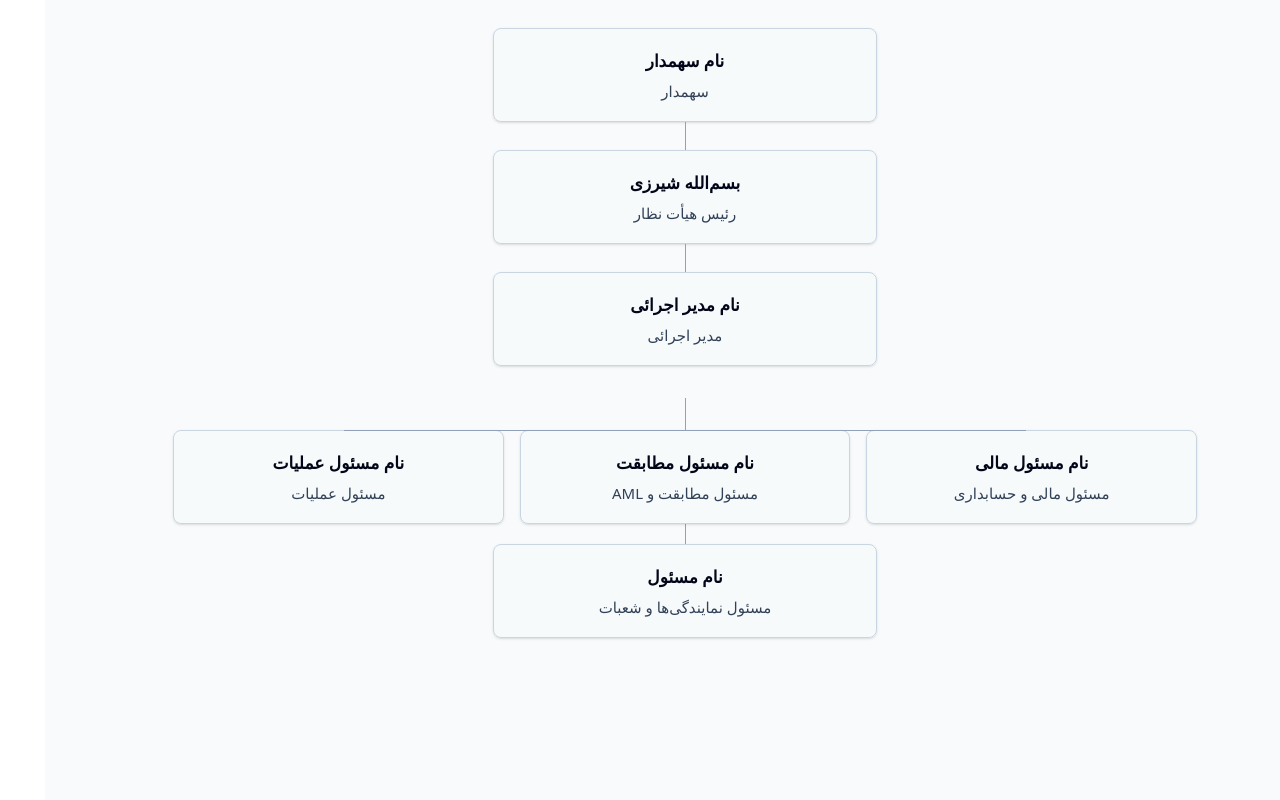
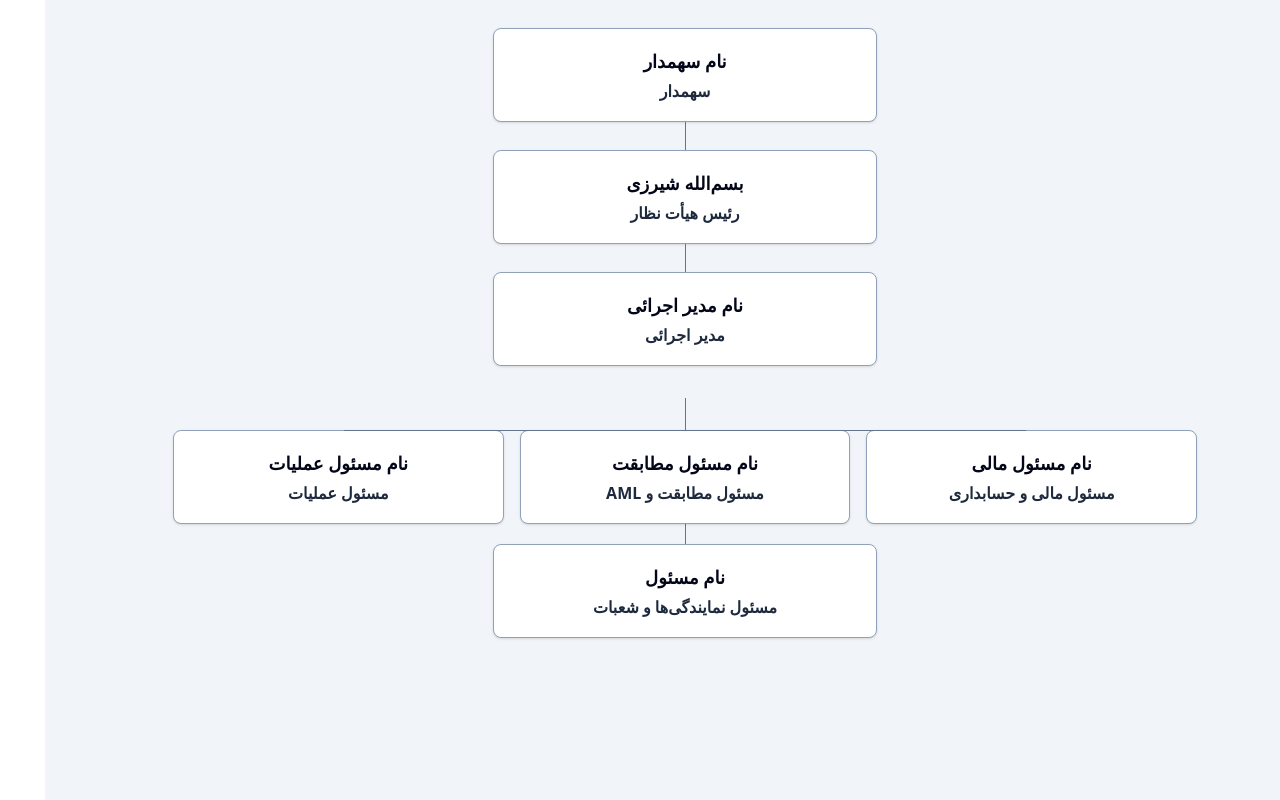
Before and after one commit to Norani375/Manochehr-norani, a Next.js app: page /dab-organization-chart in a window 1280 px wide. Built offline with nearby package versions, Linux system fonts and the light colour scheme; no server answers.

Commit message:
fix: improve organization chart text contrast and readability

```diff
--- a/components/DabOrganizationChartStandardForm.tsx
+++ b/components/DabOrganizationChartStandardForm.tsx
@@ -40,7 +40,7 @@ export default function DabOrganizationChartStandardForm({ companyId = 'default'
   const get = (id: string) => nodes.find((item) => item.id === id);
 
   return (
-    <main dir="rtl" className="min-h-screen bg-slate-50 px-3 py-5 text-slate-950 sm:px-5 sm:py-7 print:bg-white print:p-0">
+    <main dir="rtl" className="min-h-screen bg-slate-100 px-3 py-5 text-slate-950 sm:px-5 sm:py-7 print:bg-white print:p-0">
       <section className="mx-auto w-full max-w-6xl print:max-w-none">
         <div className="mx-auto w-full max-w-5xl">
           <ChartCard node={get('shareholders')} onChange={updateNode} />
@@ -50,8 +50,8 @@ export default function DabOrganizationChartStandardForm({ companyId = 'default'
           <ChartCard node={get('management')} onChange={updateNode} />
 
           <div className="relative mt-7 pt-7 sm:mt-8 sm:pt-8 print:mt-5 print:pt-5">
-            <div className="absolute left-1/2 top-0 h-7 w-px bg-slate-400 sm:h-8 print:h-5" aria-hidden="true" />
-            <div className="absolute left-[16.666%] right-[16.666%] top-7 h-px bg-slate-400 sm:top-8 print:top-5" aria-hidden="true" />
+            <div className="absolute left-1/2 top-0 h-7 w-px bg-slate-500 sm:h-8 print:h-5" aria-hidden="true" />
+            <div className="absolute left-[16.666%] right-[16.666%] top-7 h-px bg-slate-500 sm:top-8 print:top-5" aria-hidden="true" />
             <div className="grid grid-cols-1 gap-3 sm:grid-cols-3 sm:gap-4 print:grid-cols-3 print:gap-3">
               <ChartCard node={get('finance')} onChange={updateNode} />
               <ChartCard node={get('compliance')} onChange={updateNode} />
@@ -59,7 +59,7 @@ export default function DabOrganizationChartStandardForm({ companyId = 'default'
             </div>
           </div>
 
-          <div className="mx-auto h-5 w-px bg-slate-400 print:h-4" aria-hidden="true" />
+          <div className="mx-auto h-5 w-px bg-slate-500 print:h-4" aria-hidden="true" />
           <ChartCard node={get('branches')} onChange={updateNode} />
         </div>
       </section>
@@ -77,25 +77,25 @@ export default function DabOrganizationChartStandardForm({ companyId = 'default'
 }
 
 function VerticalLine() {
-  return <div className="mx-auto h-6 w-px bg-slate-400 sm:h-7 print:h-5" aria-hidden="true" />;
+  return <div className="mx-auto h-6 w-px bg-slate-500 sm:h-7 print:h-5" aria-hidden="true" />;
 }
 
 function ChartCard({ node, onChange }: { node?: OrgNode; onChange: (id: string, field: 'role' | 'name', value: string) => void }) {
   if (!node) return null;
 
   return (
-    <article className="mx-auto flex min-h-[86px] w-full max-w-sm flex-col justify-center rounded-lg border border-slate-300 bg-slate-50/80 px-4 py-3 text-center shadow-sm transition-colors hover:border-slate-400 hover:bg-white sm:min-h-[94px] sm:px-5 print:min-h-0 print:rounded-none print:border-slate-400 print:bg-white print:px-3 print:py-2 print:shadow-none">
+    <article className="mx-auto flex min-h-[86px] w-full max-w-sm flex-col justify-center rounded-lg border border-slate-400 bg-white px-4 py-3 text-center shadow-sm transition-colors hover:border-slate-500 hover:bg-slate-50 sm:min-h-[94px] sm:px-5 print:min-h-0 print:rounded-none print:border-slate-500 print:bg-white print:px-3 print:py-2 print:shadow-none">
       <input
         value={node.name}
         aria-label="نام"
         onChange={(event) => onChange(node.id, 'name', event.target.value)}
-        className="block w-full truncate border-0 bg-transparent text-center text-[16px] font-bold leading-7 text-slate-950 outline-none focus:ring-0 sm:text-[17px] print:text-[12px] print:leading-4"
+        className="block w-full truncate border-0 bg-transparent text-center text-[17px] font-extrabold leading-7 text-slate-950 outline-none focus:ring-0 sm:text-[18px] print:text-[12px] print:leading-4"
       />
       <input
         value={node.role}
         aria-label="وظیفه"
         onChange={(event) => onChange(node.id, 'role', event.target.value)}
-        className="mt-1 block w-full truncate border-0 bg-transparent text-center text-[14px] font-medium leading-6 text-slate-700 outline-none focus:ring-0 sm:text-[15px] print:text-[10px] print:leading-4"
+        className="mt-1 block w-full truncate border-0 bg-transparent text-center text-[15px] font-semibold leading-6 text-slate-800 outline-none focus:ring-0 sm:text-[16px] print:text-[10px] print:leading-4"
       />
     </article>
   );
```
